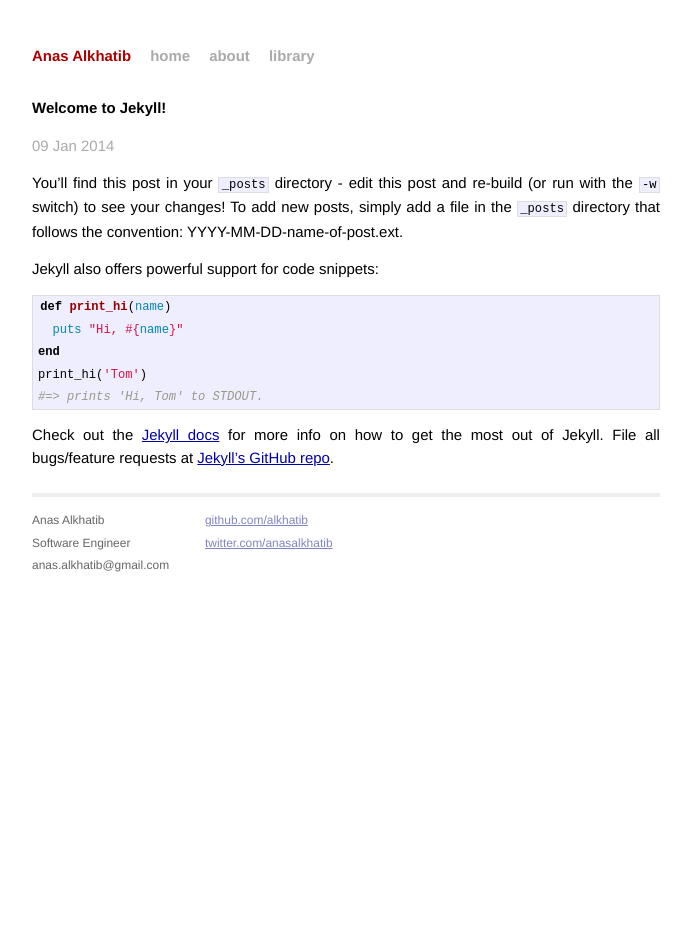
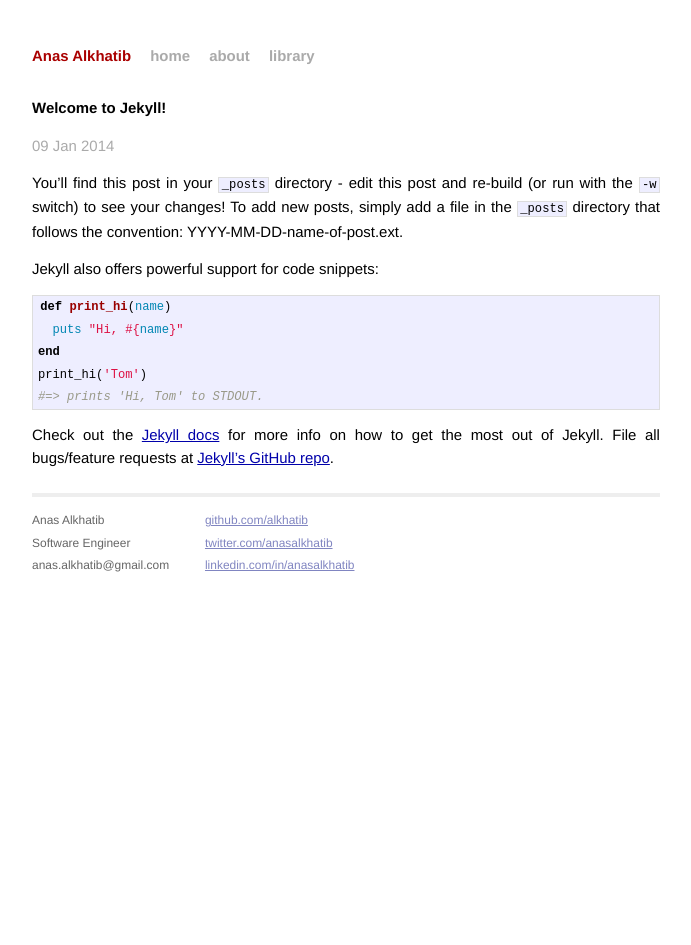
Before and after one commit to alkhatib/alkhatib.github.io, a Jekyll site: the page built from _posts/2014-01-09-welcome-to-jekyll.markdown, in a window 1280 px wide. Shown: the whole page, without its empty margins (294-985 px from the left). Built offline with Jekyll 4.4.1, drawn with Linux system fonts in a browser that asks for light colours; Markdown is read by kramdown in place of the engine named in the settings.

Commit message:
Added linked in link

```diff
--- a/_layouts/default.html
+++ b/_layouts/default.html
@@ -37,6 +37,7 @@
               <p>
                 <a href="https://github.com/alkhatib">github.com/alkhatib</a><br />
                 <a href="https://twitter.com/anasalkhatib">twitter.com/anasalkhatib</a><br />
+                <a href="https://linkedin.com/in/anasalkhatib">linkedin.com/in/anasalkhatib</a><br />
               </p>
             </div>
           </div>
```
